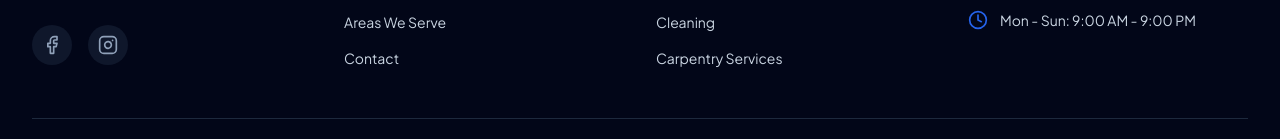
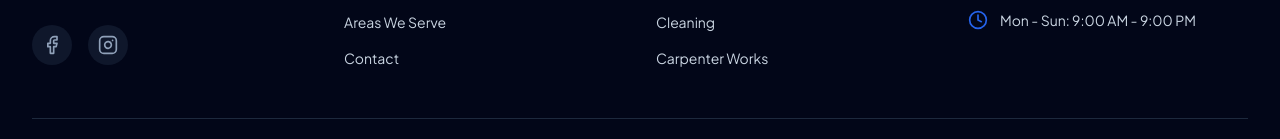
Before and after one commit to haroonashraf-dev/Capitalfixers, a React (Vite) app: page /admin in a window 1280 px wide. Shown: the part 1002-1141 px from the top of the page. Built offline with nearby package versions, Linux system fonts and the light colour scheme.

Commit message:
update content.ts

```diff
--- a/src/data/content.ts
+++ b/src/data/content.ts
@@ -34,9 +34,9 @@ export const services = [
   },
   {
     id: "Carpenter",
-    title: "Carpentry Services ",
+    title: "Carpenter Works ",
     description: "Custom furniture making, repairs, and installations by skilled carpenters for your home or office.",
-    icon: "MonitorPlay",
+    icon: "carpenter",
     slug: "carpenter-services",
     features: ["Carpenter", "Doors", "Windows", "Furniture Repair", "Custom Woodwork"]
   },
```
